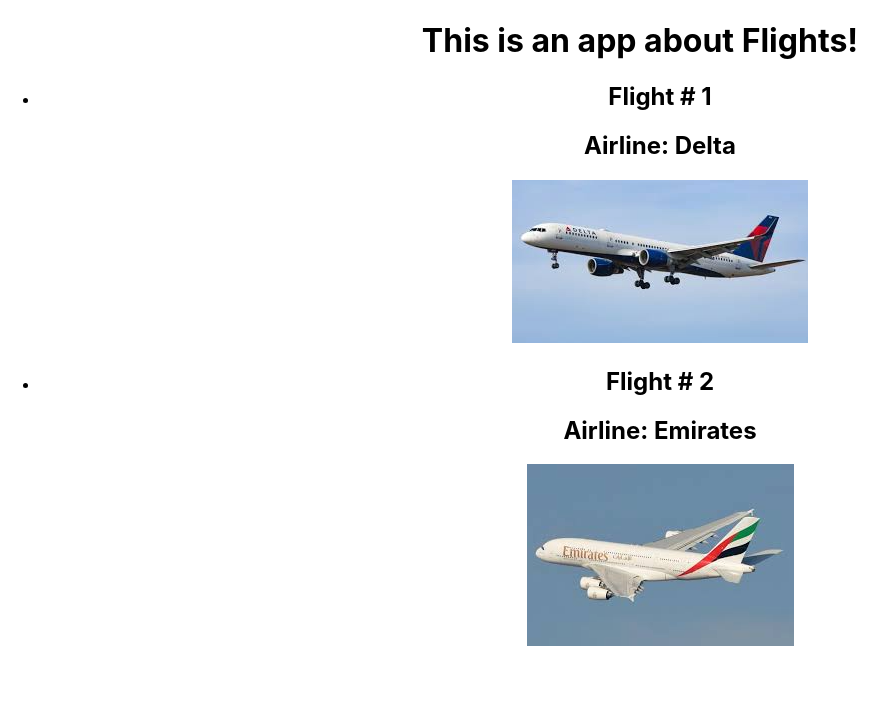
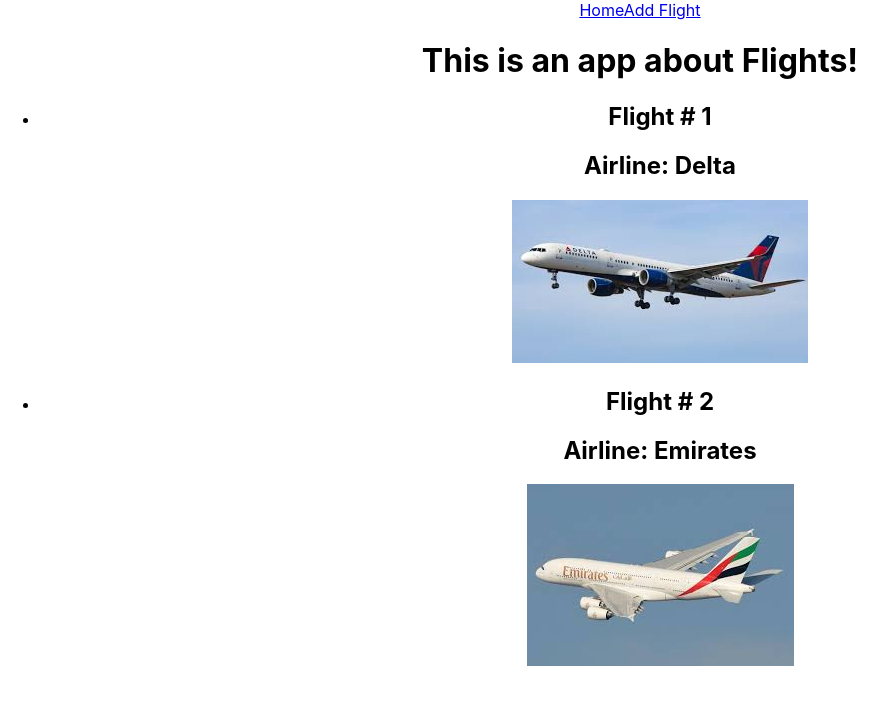
Before and after one commit to RikkuX491/flights-app, a React (Create React App) app: page / in a window 1280 px wide. Shown: the top 704 px of the page, without its empty margins (0-896 px from the left). Built offline with nearby package versions, Linux system fonts and the light colour scheme; data requests are answered from the project's data file.

Commit message:
Added NavBar logic

```diff
--- a/src/components/App.js
+++ b/src/components/App.js
@@ -3,6 +3,8 @@
 import { useState, useEffect } from 'react';
 
 import { Outlet } from 'react-router-dom';
+
+import NavBar from './NavBar';
 
 function App() {
 
@@ -24,6 +26,7 @@
 
   return (
     <div className="App">
+      <NavBar/>
       <h1>This is an app about Flights!</h1>
       <Outlet context={
         {
--- /dev/null
+++ b/src/components/NavBar.js
@@ -0,0 +1,12 @@
+import { NavLink } from "react-router-dom";
+
+function NavBar(){
+    return (
+        <nav>
+            <NavLink to="/">Home</NavLink>
+            <NavLink to="/add_flight">Add Flight</NavLink>
+        </nav>
+    );
+}
+
+export default NavBar;
```
